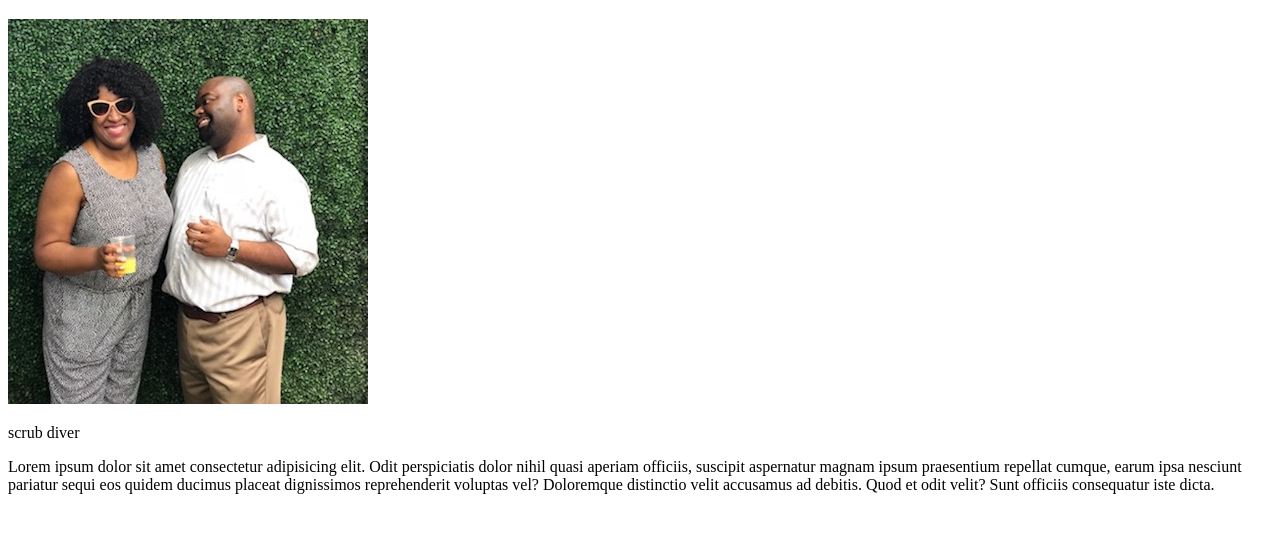
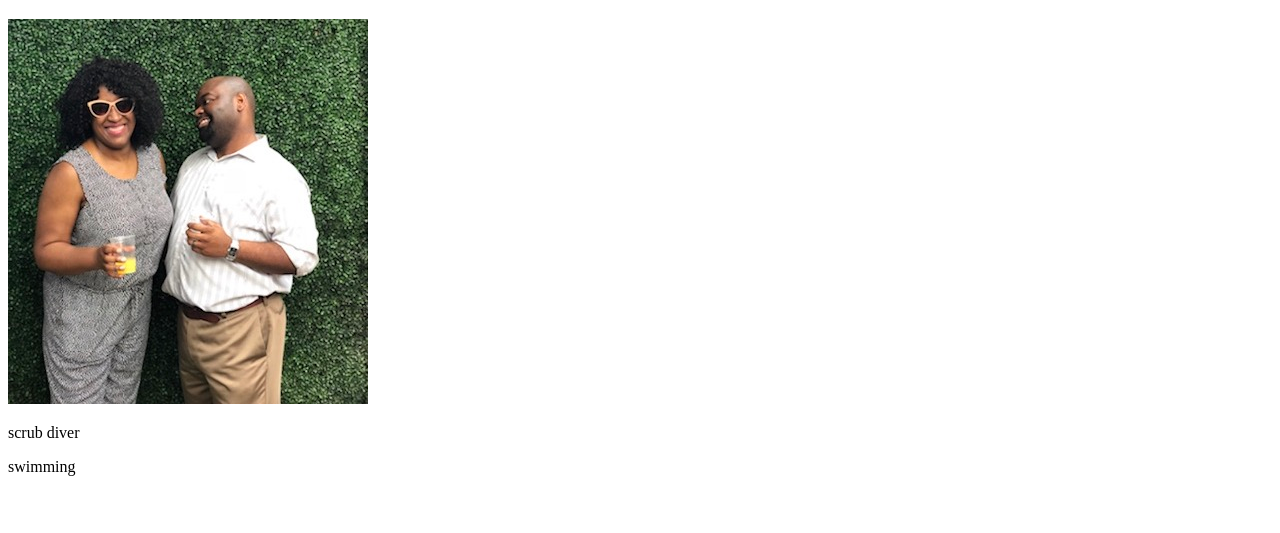
Before and after one commit to motorcitydre/Personal-Bio, a plain HTML site: page index.html in a window 1280 px wide. Shown: the part 61-594 px from the top of the page. Drawn offline with Linux system fonts and the light colour scheme.

Commit message:
modified index

```diff
--- a/index.html
+++ b/index.html
@@ -11,7 +11,7 @@
     <h1>Dre Kelley</h1>
     <img src="./FullSizeRender.jpg" alt="">
     <p>scrub diver</p>
-    <p>Lorem ipsum dolor sit amet consectetur adipisicing elit. Odit perspiciatis dolor nihil quasi aperiam officiis, suscipit aspernatur magnam ipsum praesentium repellat cumque, earum ipsa nesciunt pariatur sequi eos quidem ducimus placeat dignissimos reprehenderit voluptas vel? Doloremque distinctio velit accusamus ad debitis. Quod et odit velit? Sunt officiis consequatur iste dicta.</p>
+    <p>swimming</p>
 
 </body>
 </html>
```
